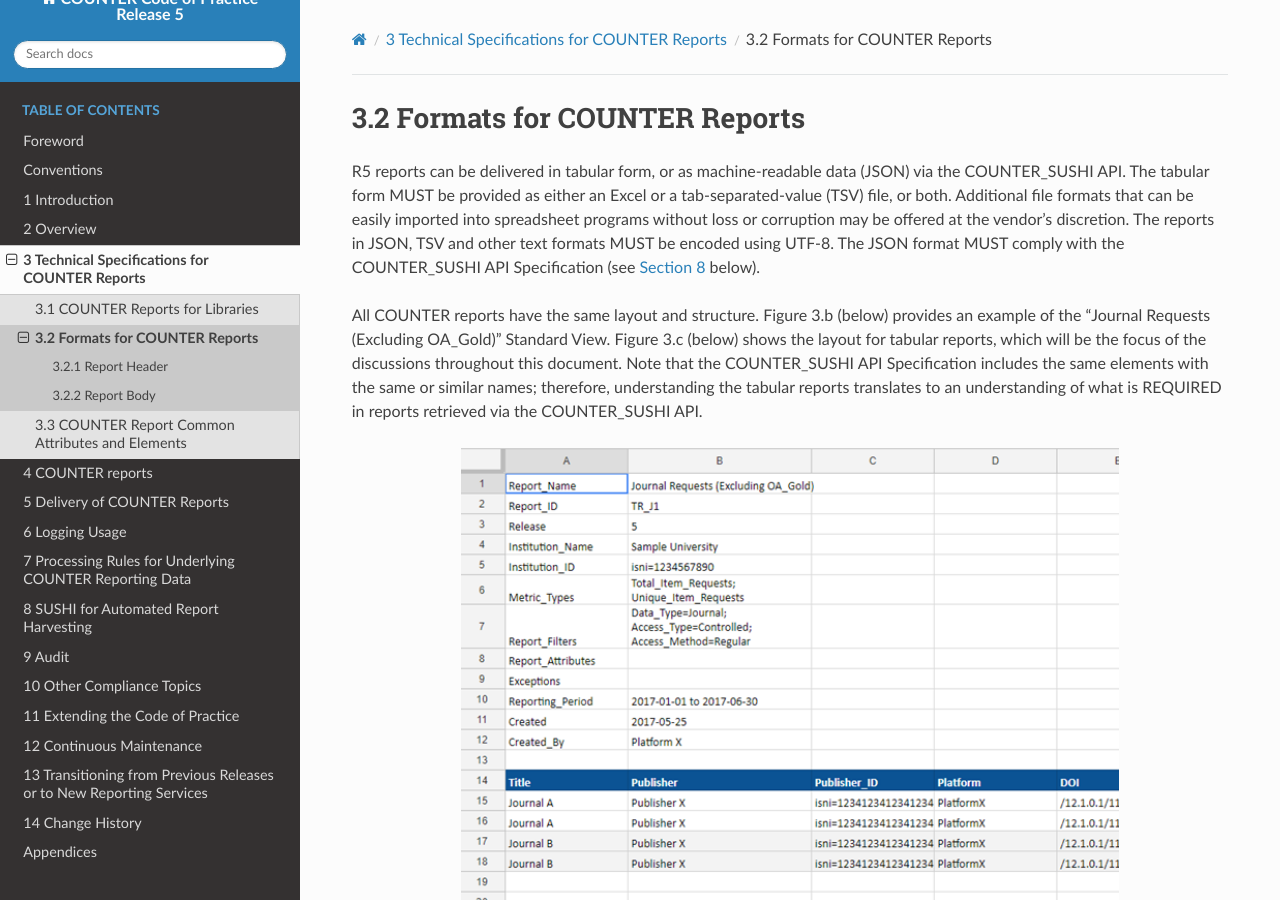
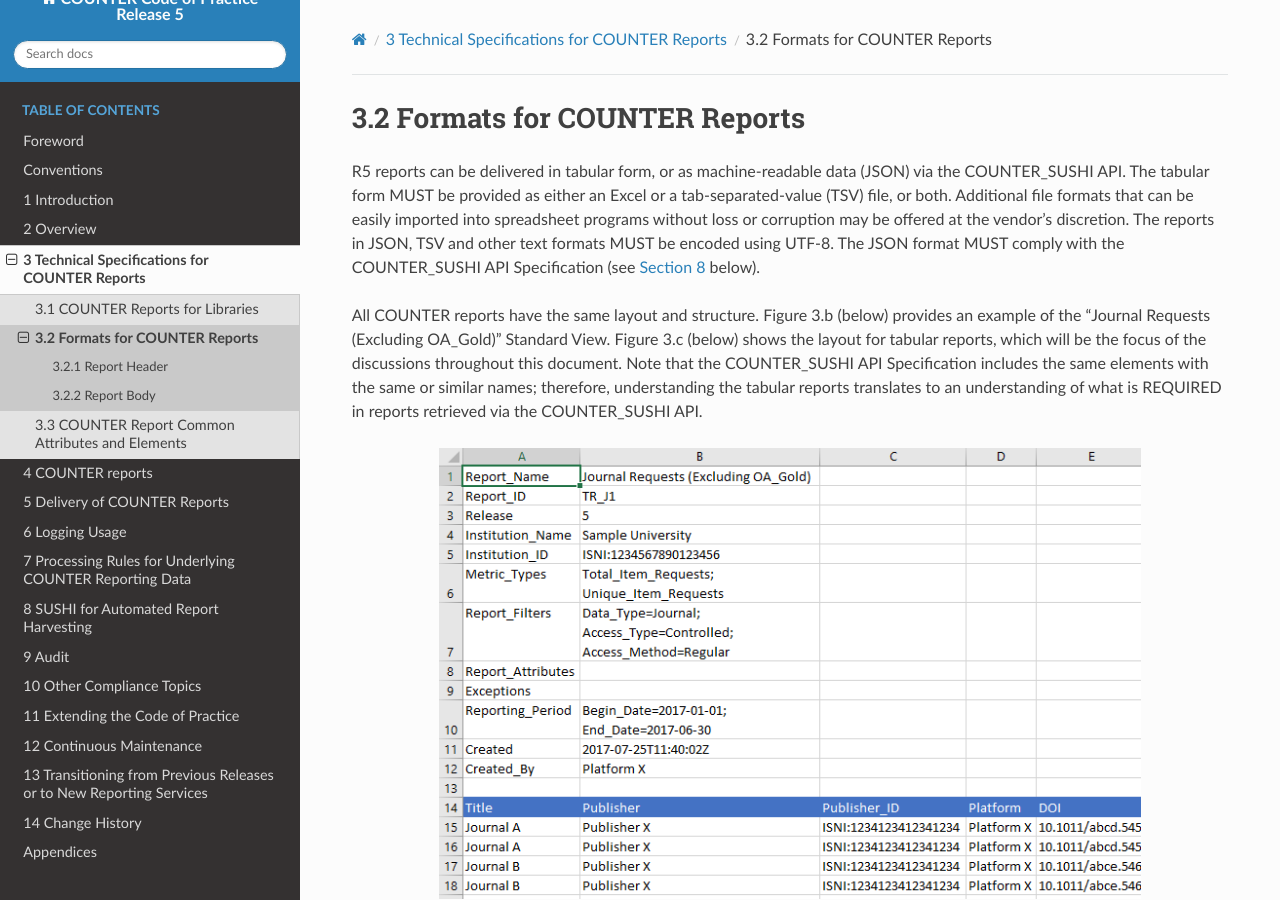
Before and after one commit to Project-Counter/cop5, a Sphinx documentation site: the page built from source/03-specifications/02-formats-for-counter-reports.rst, in a window 1280 px wide and 900 px high. Built offline with Sphinx 7.4.7 and the Read the Docs theme 2.0.0, drawn with Linux system fonts in a browser that asks for light colours.

Commit message:
Fix issues in Figures 3.b and 3.d

```diff
--- a/source/03-specifications/02-formats-for-counter-reports.rst
+++ b/source/03-specifications/02-formats-for-counter-reports.rst
@@ -14,7 +14,7 @@
 .. figure:: ../_static/img/3b-standard-view-sample.png
    :alt: Standard View sample
    :align: center
-   :width: 75%
+   :width: 80%
 
 .. centered:: Figure 3.b: Sample “Journal Requests (Excluding OA_Gold)” Standard View
 
@@ -38,7 +38,7 @@
 .. figure:: ../_static/img/3d-tabular-report-header.png
    :alt: Tabular Report layout
    :align: center
-   :width: 80%
+   :width: 85%
 
 .. centered:: Figure 3.d: Common Report Header Information
 
```
Also changed, not shown: source/_static/img/3b-standard-view-sample.png, source/_static/img/3d-tabular-report-header.png, 2 other files.
